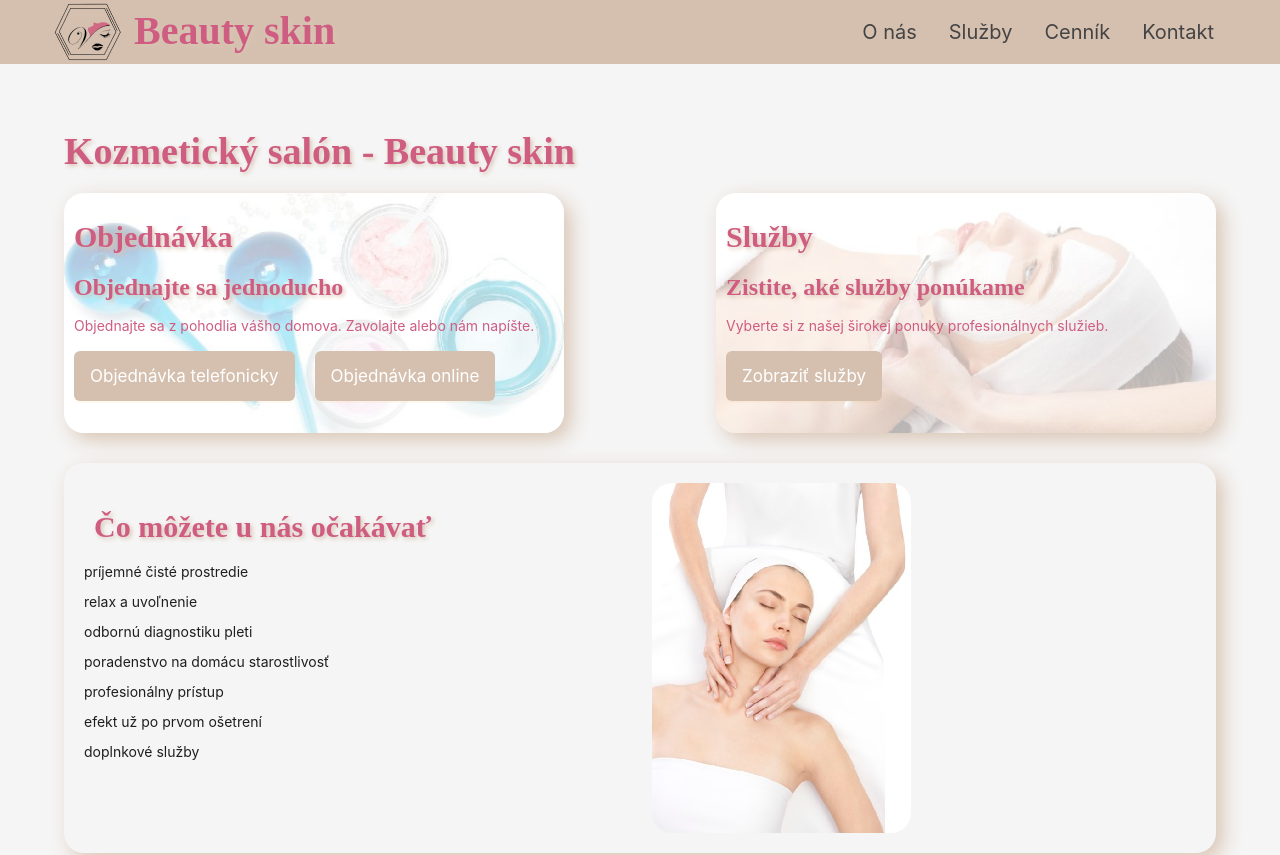
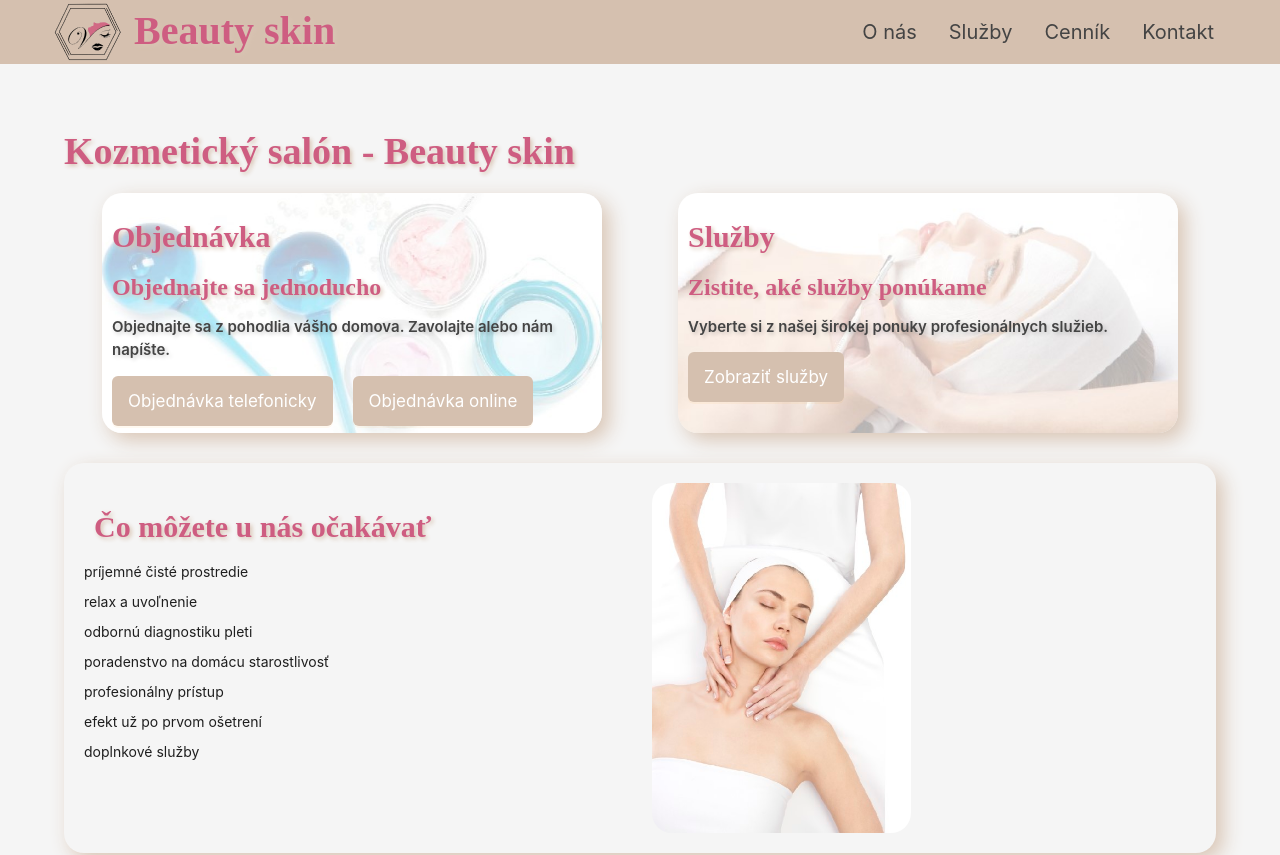
Before and after one commit to MajoLkc/beauty-skin-web, a React (Create React App) app: page / in a window 1280 px wide. Shown: the top 855 px of the page. Built offline with nearby package versions, Linux system fonts and the light colour scheme.

Commit message:
Updated action cards

```diff
--- a/src/components/Box/index.tsx
+++ b/src/components/Box/index.tsx
@@ -34,14 +34,22 @@ const StyledDiv = styled.div`
 const BoxWrapper = styled.div`
   width: 100%;
   display: flex;
-  justify-content: space-between;
+  justify-content: space-around;
   @media (max-width: 1120px) {
     display: block;
   }
 `
 
+// const Text = styled(AntText)`
+//   color: ${config.secondaryColor} !important;
+// `
+
 const Text = styled(AntText)`
-  color: ${config.secondaryColor} !important;
+  color: ${config.textColor};
+  font-size: 15px;
+  font-weight: 600;
+  // margin-left: 10px;
+  text-shadow: 2px 2px 4px rgba(0, 0, 0, 0.2);
 `
 
 const ButtonsWrapper = styled.div`
```
